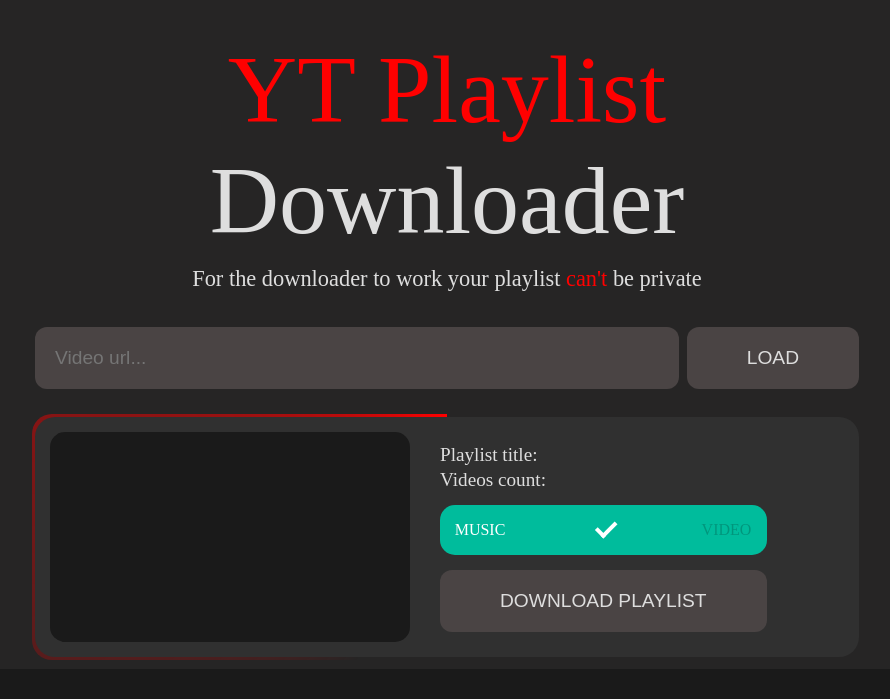
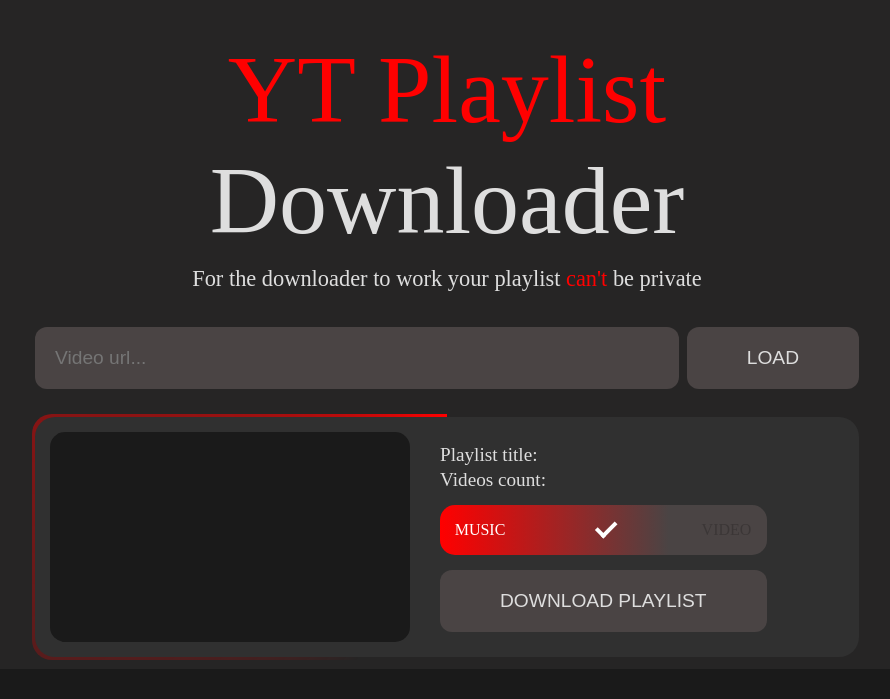
Before and after one commit to Marti-code/yt-playlist-converter, a Flask app: page / in a window 1280 px wide. Shown: the part 81-780 px from the top of the page, without its empty margins (193-1083 px from the left). Run offline with Flask 3, Linux system fonts and the light colour scheme.

Commit message:
gradient switch

```diff
--- a/static/style.css
+++ b/static/style.css
@@ -213,7 +213,8 @@ main {
   width: 100%;
   height: 50px;
   text-align: center;
-  background: #00bc9c;
+  background: var(--light-gray);
+  background: linear-gradient(90deg, var(--accent) 0%, var(--light-gray) 70%);
   transition: all 0.2s ease;
   border-radius: 15px;
 }
@@ -266,7 +267,7 @@ label[for="video"] {
 }
 
 #video:checked ~ .switch {
-  background: var(--accent);
+  background: linear-gradient(-90deg, var(--accent) 0%, var(--light-gray) 70%);
 }
 
 #video:checked ~ .switch span {
```
